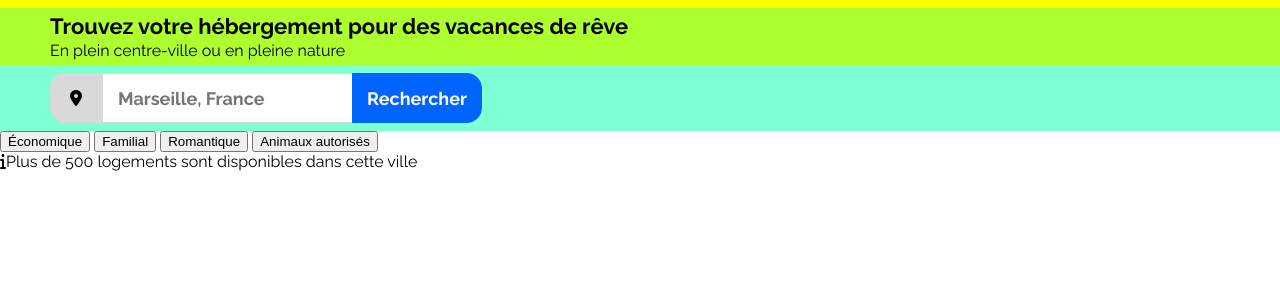
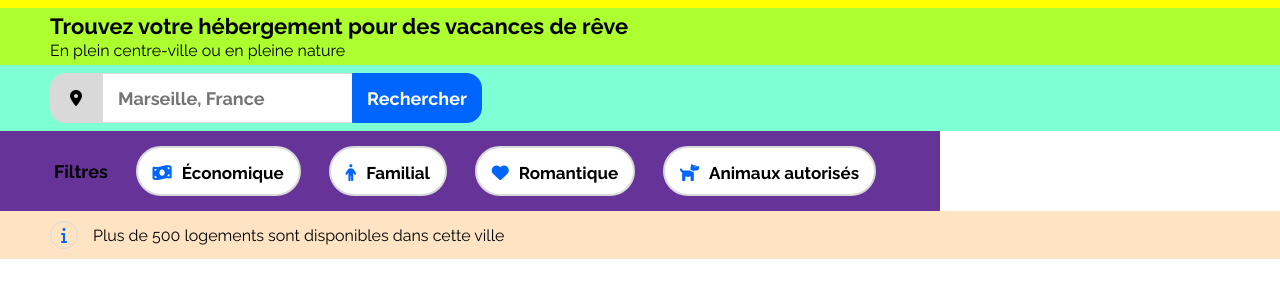
Before and after one commit to BaGhRe/Booki, a plain HTML site: page index.html in a window 1280 px wide. Shown: the part 71-368 px from the top of the page. Drawn offline with Linux system fonts and the light colour scheme.

Commit message:
ajout filtre

```diff
--- a/css/style.css
+++ b/css/style.css
@@ -108,6 +108,61 @@ p {
     font-size: 18px;
 }
 
+.barre-filtres {
+    background-color: rebeccapurple;
+    padding: 15px;
+    padding-left: 40px;
+    font-weight: 700;
+    font-size: 18px;
+    padding-right: 50px;
+    margin-right: 340px;
+    display: flex;
+    justify-content: space-around;
+    align-items: center;
+}
+
+.barre-filtres button {
+    border: 2px #d9d9d9 solid;
+    border-radius: 25px;
+    height: 50px;
+    font-family: 'Raleway';
+    font-weight: 700;
+    font-size: 17px;
+    background-color: white;
+    padding: 15px;
+}
+
+.barre-filtres button:hover {
+    background-color: #deebff;
+}
+
+.barre-filtres button .fa-solid {
+    color: #0065FC;
+}
+
+.barre-filtres button i {
+    margin-right: 10px;
+}
+
+.info {
+    background-color: bisque;
+    padding: 10px;
+    padding-left: 50px;
+}
+
+.info i {
+    border: 1px #d9d9d9 solid;
+    border-radius: 50% 50% 50% 50% / 50% 50% 50% 50%;
+    color: #0065FC;
+    padding: 10px;
+    padding-top: 5px;
+    padding-bottom: 5px;
+}
+
+.sous-filtre {
+    padding-left: 15px;
+}
+
 @media screen and (max-width: 768px) {
     nav li :hover {
         border-bottom: 2px #0065fc solid;
--- a/index.html
+++ b/index.html
@@ -36,20 +36,16 @@
                         <input type="button" value="Rechercher" class="bouton-rechercher">
                         <button type="button" class="logo-loupe"><i class="fa-solid fa-magnifying-glass"></i></button>
                     </p>
-                    <p class="barre-filtres">
-                        <label id="filtre-economique"></label>
-                            <input type="button" value="Économique"></input>
-                        <label id="filtre-familial"></label>
-                            <input type="button" value="Familial"></input>
-                        <label id="filtre-romantique"></label>
-                            <input type="button" value="Romantique"></input>
-                        <label id="filtre-animaux"></label>
-                            <input type="button" value="Animaux autorisés"></input>
+                    <p class="barre-filtres">Filtres
+                        <button type="button"><i class="fa-solid fa-money-bill-wave"></i>Économique</button>
+                        <button type="button"><i class="fa-solid fa-person"></i>Familial</button>
+                        <button type="button"><i class="fa-solid fa-heart"></i>Romantique</button>
+                        <button type="button"><i class="fa-solid fa-dog"></i>Animaux autorisés</button>
                     </p>
                 </form>
             </section>
             <section class="info">
-                <p><i class="fa-solid fa-info"></i>Plus de 500 logements sont disponibles dans cette ville</p>
+                <p><i class="fa-solid fa-info"></i><span class="sous-filtre">Plus de 500 logements sont disponibles dans cette ville</span></p>
             </section>
         </main>
         <aside>
```
